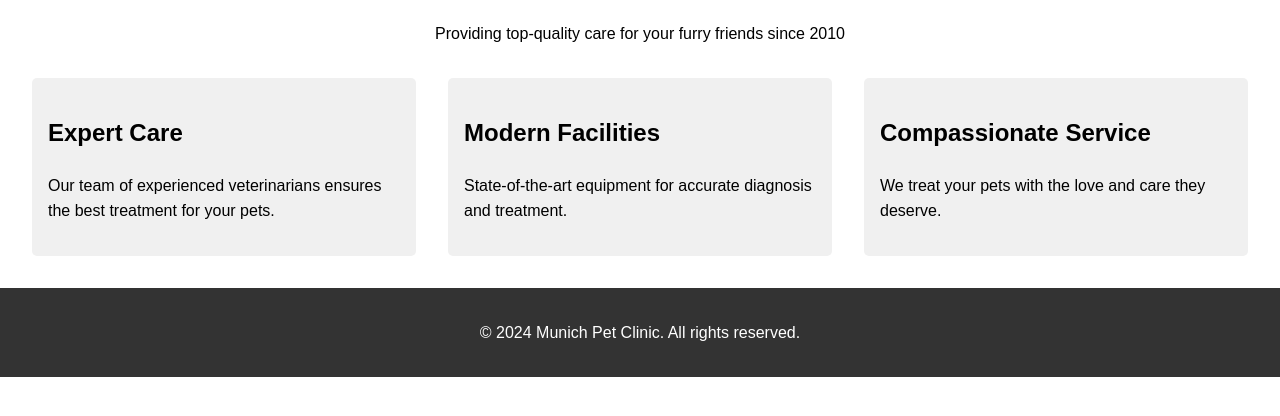
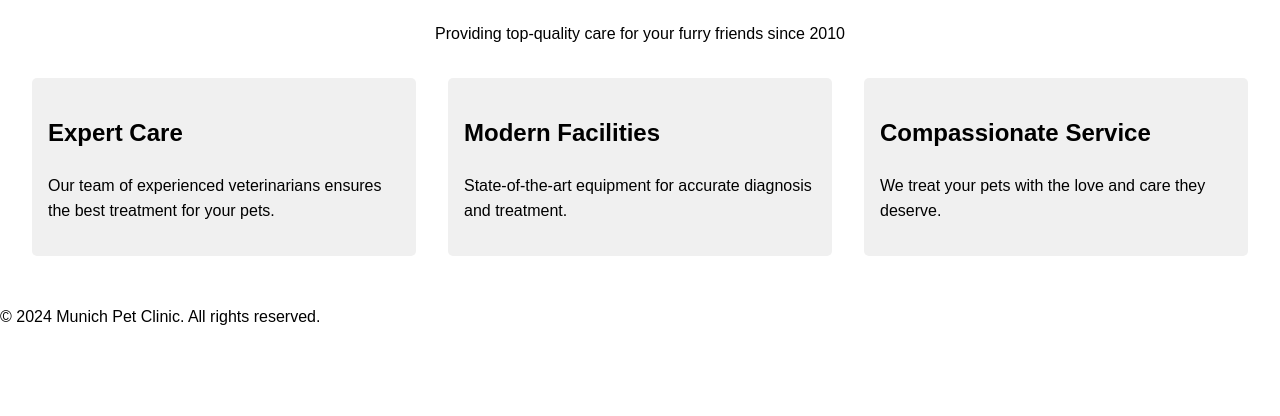
Before and after one commit to melissaroohif/se_19, a plain HTML site: page index.html in a window 1280 px wide. Shown: the part 212-628 px from the top of the page. Drawn offline with Linux system fonts and the light colour scheme.

Commit message:
minor changes css

```diff
--- a/styles.css
+++ b/styles.css
@@ -1,4 +1,3 @@
-/* General styles */
 body {
     font-family: Arial, sans-serif;
     margin: 0;
@@ -6,7 +5,6 @@ body {
     line-height: 1.6;
 }
 
-/* Header and navigation */
 header {
     background-color: #4a90e2;
     color: white;
@@ -48,7 +46,6 @@ nav {
     display: none;
 }
 
-/* Main content */
 main {
     padding: 2rem;
 }
@@ -75,15 +72,7 @@ main {
     border-radius: 5px;
 }
 
-/* Footer */
-footer {
-    background-color: #333;
-    color: white;
-    text-align: center;
-    padding: 1rem;
-}
 
-/* Responsive design */
 @media (max-width: 1024px) {
     .features {
         grid-template-columns: repeat(2, 1fr);
@@ -126,7 +115,6 @@ footer {
     }
     /* Existing styles remain unchanged */
 
-/* Services page styles */
 .services-grid {
     display: grid;
     grid-template-columns: repeat(3, 1fr);
@@ -139,7 +127,6 @@ footer {
     border-radius: 5px;
 }
 
-/* Contact page styles */
 .contact-info, .contact-form {
     margin-bottom: 2rem;
 }
@@ -177,7 +164,6 @@ footer {
     background-color: #3a7bc8;
 }
 
-/* Responsive design updates */
 @media (max-width: 1024px) {
     .services-grid {
         grid-template-columns: repeat(2, 1fr);
```
